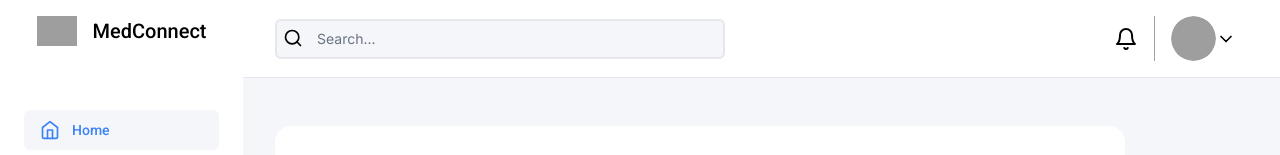
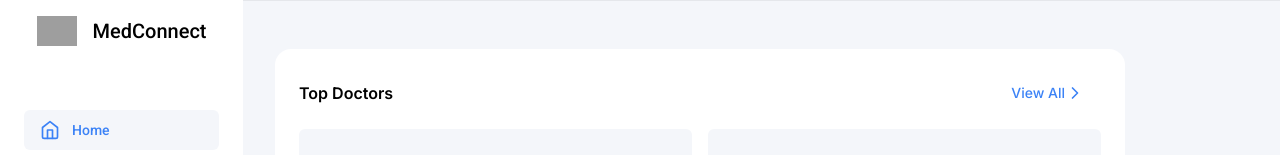
Before and after one commit to abhinandarun-02/medconnect-proto, a Next.js app: page / in a window 1280 px wide. Shown: the top 155 px of the page. Built offline with nearby package versions, Linux system fonts and the light colour scheme; grey boxes are pictures that could not be loaded.

Commit message:
Fix build error

```diff
--- a/src/app/layout.tsx
+++ b/src/app/layout.tsx
@@ -3,7 +3,7 @@ import type { Metadata } from 'next'
 import { Inter } from 'next/font/google'
 
 import { SideBar } from '@/components/SideBar'
-import { NavBar } from '../components/NavBar'
+// import { NavBar } from '../components/NavBar'
 import { Separator } from '@/components/ui/separator'
 
 const inter = Inter({ subsets: ['latin'] })
@@ -27,7 +27,8 @@ export default function RootLayout({
             <SideBar />
           </div>
           <div className="w-full">
-            <NavBar />
+            {/* <NavBar /> */}
+            <div></div>
             <Separator decorative className=" h-[1px]" />
             {children}
           </div>
```
